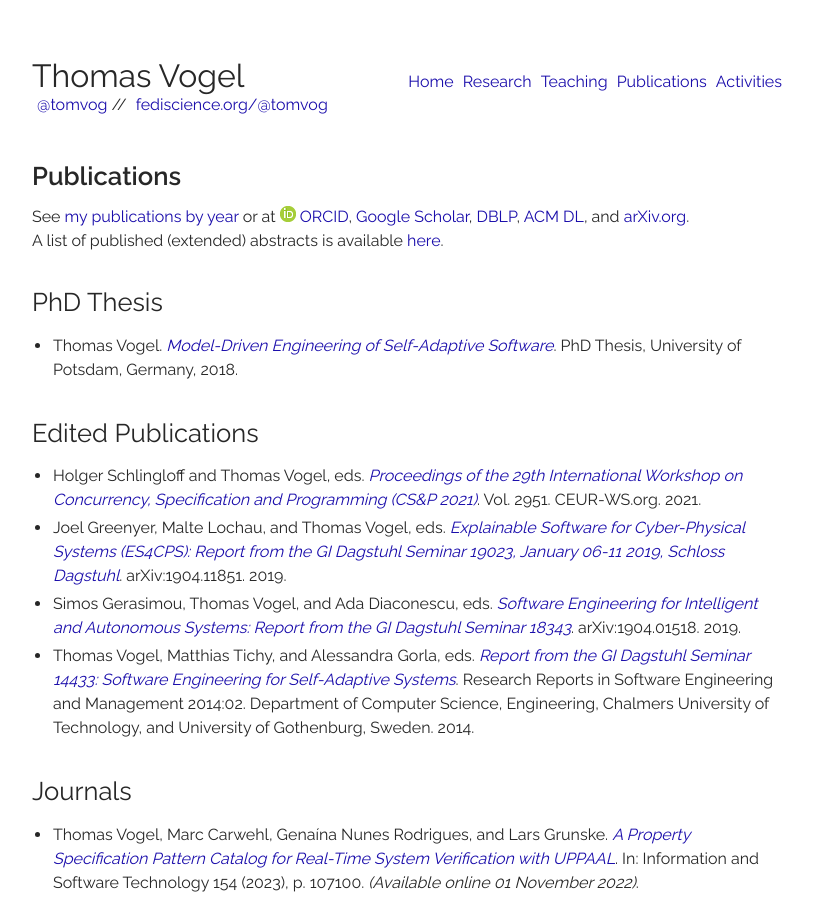
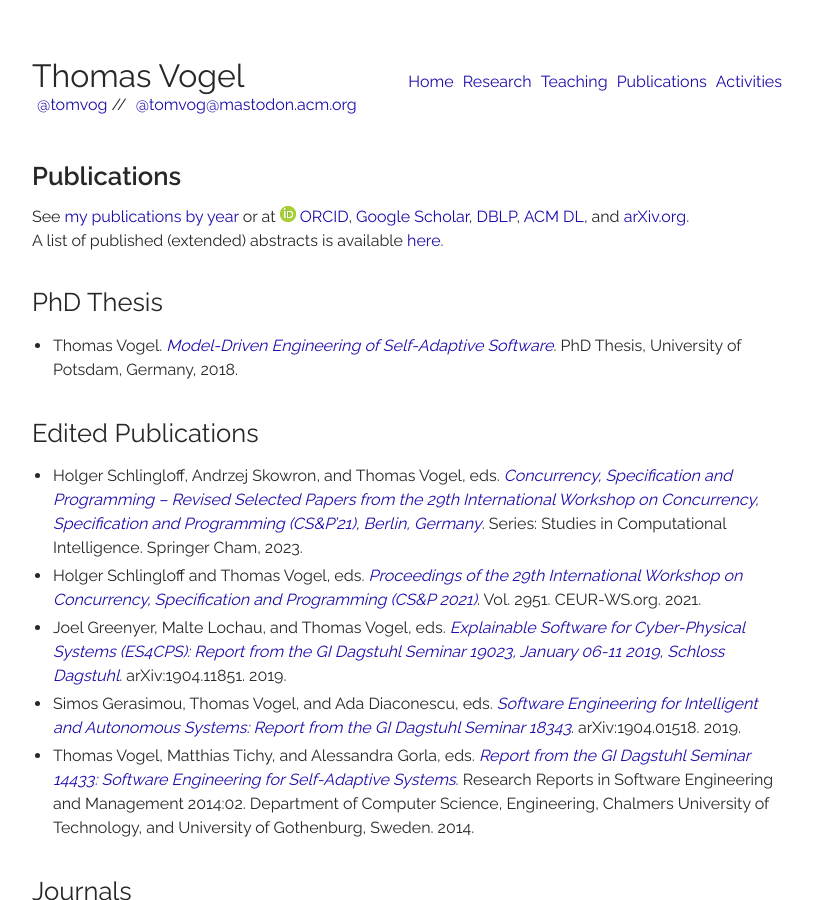
Before and after one commit to thomas-vogel/thomas-vogel.github.io, a Jekyll site: the page built from _pages/publications/type.md, in a window 1280 px wide and 900 px high. Shown: the whole window, without its empty margins (233-1046 px from the left). Built offline with Jekyll 4.4.1, drawn with Linux system fonts in a browser that asks for light colours.

Commit message:
Add 2023-CS&P-BOOK and update mastodon account info.

```diff
--- a/_config.yml
+++ b/_config.yml
@@ -15,8 +15,8 @@ url: "https://thomas-vogel.github.io"
 repository: "thomas-vogel/thomas-vogel.github.io"
 twitter: "https://twitter.com/tomvog"
 twitter_handle: "@tomvog"
-mastodon: "https://fediscience.org/@tomvog"
-mastodon_handle: "fediscience.org/@tomvog"
+mastodon: "https://mastodon.acm.org/@tomvog"
+mastodon_handle: "@tomvog@mastodon.acm.org"
 
 # File management
 include:
--- a/_pages/publications/type.md
+++ b/_pages/publications/type.md
@@ -22,6 +22,7 @@ A list of published (extended) abstracts is available [here](abstracts).
 
 ## Edited Publications
 
+* Holger Schlingloff, Andrzej Skowron, and Thomas Vogel, eds. [_Concurrency, Specification and Programming – Revised Selected Papers from the 29th International Workshop on Concurrency, Specification and Programming (CS&P’21), Berlin, Germany_](2023-CS&P-BOOK). Series: Studies in Computational Intelligence. Springer Cham, 2023.
 * Holger Schlingloff and Thomas Vogel, eds. [_Proceedings of the 29th International Workshop on Concurrency, Specification and Programming (CS&P 2021)_](2021-CS&P). Vol. 2951. CEUR-WS.org. 2021.
 * Joel Greenyer, Malte Lochau, and Thomas Vogel, eds. [_Explainable Software for Cyber-Physical Systems (ES4CPS): Report from the GI Dagstuhl Seminar 19023, January 06-11 2019, Schloss Dagstuhl_](2019-ES4CPS). arXiv:1904.11851. 2019.
 * Simos Gerasimou, Thomas Vogel, and Ada Diaconescu, eds. [_Software Engineering for Intelligent and Autonomous Systems: Report from the GI Dagstuhl Seminar 18343_](2019-SEfIAS). arXiv:1904.01518. 2019.
```
Also changed, not shown: _pages/publications/2023-CS&P-Book.md (added, +30 -0 lines), _pages/publications/index.md (+1 -1 lines), index.md (+1 -1 lines).
